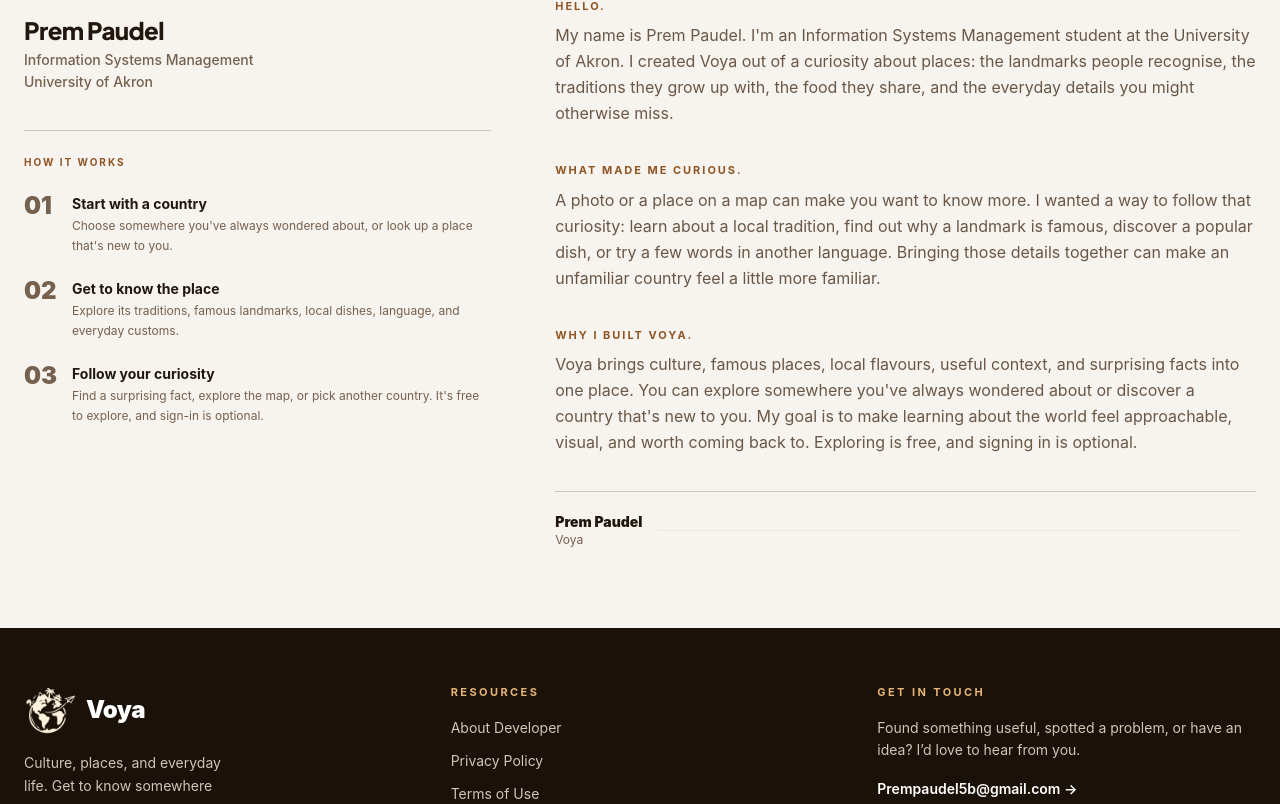
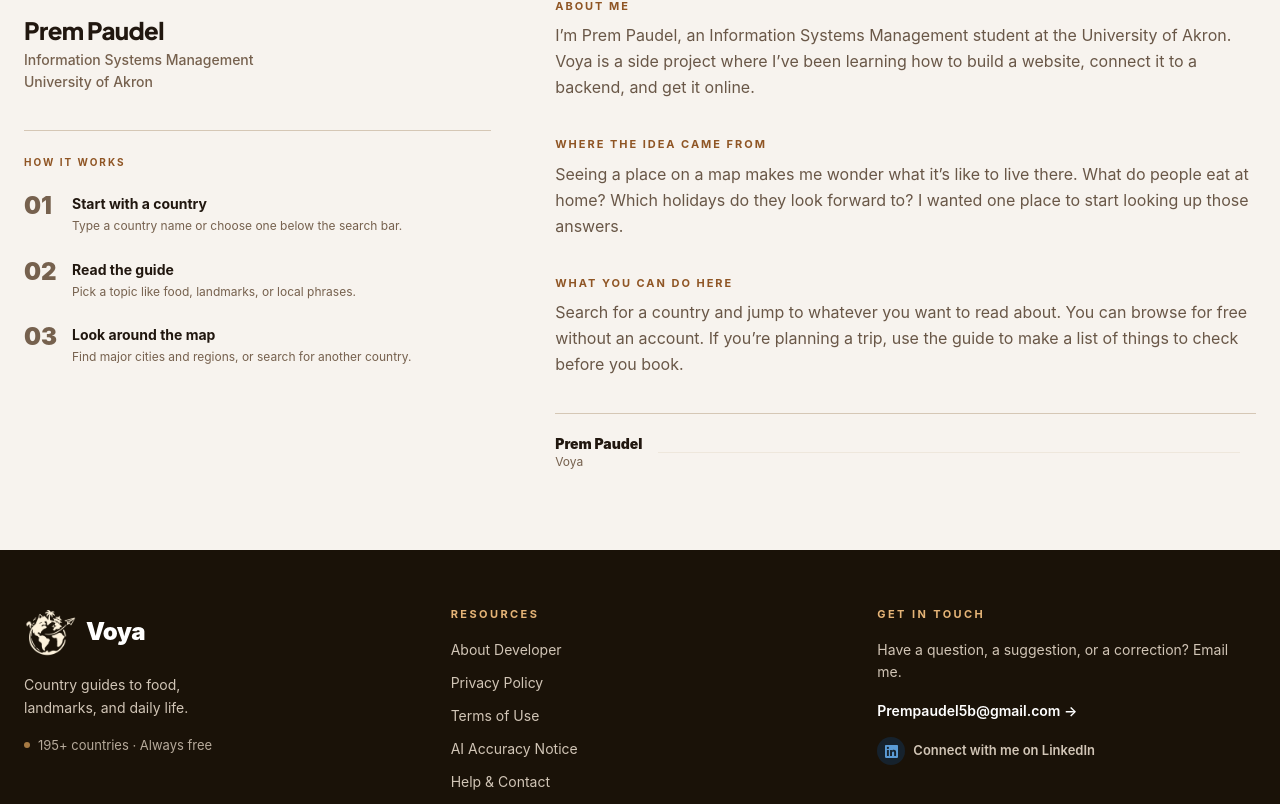
Before and after one commit to PremPaudel05/voya, a React (Vite) app: page /about-developer in a window 1280 px wide. Shown: the part 475-1279 px from the top of the page. Built offline with nearby package versions, Linux system fonts and the light colour scheme; no server answers.

Commit message:
Make Voya’s site copy clearer and more specific

```diff
--- a/index.html
+++ b/index.html
@@ -5,8 +5,8 @@
     <link rel="icon" type="image/png" sizes="64x64" href="/brand/voya-globe-icon.png" />
     <script src="/appearance.js"></script>
     <meta name="viewport" content="width=device-width, initial-scale=1.0" />
-    <title>Voya | Country Insights &amp; Culture</title>
-    <meta name="description" content="Explore countries through their culture, famous landmarks, food, language, and everyday life. Follow your curiosity with Voya. Free to explore, with optional sign-in." />
+    <title>Voya | Country Guides</title>
+    <meta name="description" content="Look up a country’s food, landmarks, holidays, and useful phrases. Voya’s country guides are free to read without an account." />
 
     <link rel="preconnect" href="https://fonts.googleapis.com">
     <link rel="preconnect" href="https://fonts.gstatic.com" crossorigin>
--- a/src/components/AboutSection.tsx
+++ b/src/components/AboutSection.tsx
@@ -4,17 +4,17 @@ const steps = [
   {
     step: "01",
     title: "Start with a country",
-    desc: "Choose somewhere you've always wondered about, or look up a place that's new to you.",
+    desc: "Type a country name or choose one below the search bar.",
   },
   {
     step: "02",
-    title: "Get to know the place",
-    desc: "Explore its traditions, famous landmarks, local dishes, language, and everyday customs.",
+    title: "Read the guide",
+    desc: "Pick a topic like food, landmarks, or local phrases.",
   },
   {
     step: "03",
-    title: "Follow your curiosity",
-    desc: "Find a surprising fact, explore the map, or pick another country. It's free to explore, and sign-in is optional.",
+    title: "Look around the map",
+    desc: "Find major cities and regions, or search for another country.",
   },
 ];
 
@@ -85,21 +85,21 @@ export function AboutSection() {
               transition={{ duration: 0.65, ease: [0.22, 1, 0.36, 1] }}
               className="text-2xl sm:text-3xl font-black text-ink leading-snug tracking-tight border-l-4 border-accent pl-6"
             >
-              I built Voya to explore what gives each country its character.
+              I built Voya for the questions a map can’t answer.
             </motion.div>
 
             {[
               {
-                label: "Hello.",
-                text: "My name is Prem Paudel. I'm an Information Systems Management student at the University of Akron. I created Voya out of a curiosity about places: the landmarks people recognise, the traditions they grow up with, the food they share, and the everyday details you might otherwise miss.",
+                label: "About me",
+                text: "I’m Prem Paudel, an Information Systems Management student at the University of Akron. Voya is a side project where I’ve been learning how to build a website, connect it to a backend, and get it online.",
               },
               {
-                label: "What made me curious.",
-                text: "A photo or a place on a map can make you want to know more. I wanted a way to follow that curiosity: learn about a local tradition, find out why a landmark is famous, discover a popular dish, or try a few words in another language. Bringing those details together can make an unfamiliar country feel a little more familiar.",
+                label: "Where the idea came from",
+                text: "Seeing a place on a map makes me wonder what it’s like to live there. What do people eat at home? Which holidays do they look forward to? I wanted one place to start looking up those answers.",
               },
               {
-                label: "Why I built Voya.",
-                text: "Voya brings culture, famous places, local flavours, useful context, and surprising facts into one place. You can explore somewhere you've always wondered about or discover a country that's new to you. My goal is to make learning about the world feel approachable, visual, and worth coming back to. Exploring is free, and signing in is optional.",
+                label: "What you can do here",
+                text: "Search for a country and jump to whatever you want to read about. You can browse for free without an account. If you’re planning a trip, use the guide to make a list of things to check before you book.",
               },
             ].map((para, i) => (
               <motion.div
--- a/src/components/Footer.tsx
+++ b/src/components/Footer.tsx
@@ -64,7 +64,7 @@ export function Footer() {
               <span className="text-2xl font-black text-white tracking-tight">Voya</span>
             </div>
             <p className="text-[14px] leading-relaxed text-muted max-w-[210px]">
-              Culture, places, and everyday life. Get to know somewhere new.
+              Country guides to food, landmarks, and daily life.
             </p>
             <div className="flex items-center gap-2">
               <div className="w-1.5 h-1.5 rounded-full bg-[#c49050] animate-pulse shrink-0" />
@@ -98,7 +98,7 @@ export function Footer() {
           <div className="flex flex-col gap-4">
             <span className="text-[11px] font-bold tracking-[0.22em] uppercase text-accent">Get in touch</span>
             <p className="text-[14px] text-muted leading-relaxed">
-              Found something useful, spotted a problem, or have an idea? I’d love to hear from you.
+              Have a question, a suggestion, or a correction? Email me.
             </p>
             <a
               href="mailto:Prempaudel5b@gmail.com"
@@ -163,21 +163,21 @@ export function Footer() {
 
       {open === 'accuracy' && (
         <Modal title="AI Accuracy Notice" onClose={() => setOpen(null)}>
-          <p>Voya uses advanced AI technology to generate travel insights. This technology is powerful, but it is not infallible.</p>
-          <p><strong>What this means for you:</strong></p>
+          <p>Voya uses AI to help write its country guides and trip plans. It can get details wrong or miss recent changes.</p>
+          <p><strong>What to double-check:</strong></p>
           <ul className="list-disc pl-5 space-y-2">
             <li>Information such as visa requirements, entry rules, currency exchange rates, and safety advisories can change rapidly. Always cross-check with official government or embassy sources.</li>
-            <li>Local phrases and translations are generally reliable, but regional dialects and nuances may vary.</li>
+            <li>Words and expressions can vary by region. Check with a local speaker if you’re unsure how to say something.</li>
             <li>Cost estimates are approximate and based on general knowledge. Actual prices may differ depending on season, location, and market conditions.</li>
-            <li>Historical or cultural facts are sourced from the model's training data, which has a knowledge cutoff and may not reflect very recent events.</li>
+            <li>Check a trusted source if you’re using a historical or cultural detail for school, work, or publication.</li>
           </ul>
-          <p>I'm continuously working to improve the quality and accuracy of the content. If you notice an error, please let me know at <a href="mailto:Prempaudel5b@gmail.com" className="text-accent underline">Prempaudel5b@gmail.com</a>.</p>
+          <p>If you spot a mistake, send the country name and the detail that looks wrong to <a href="mailto:Prempaudel5b@gmail.com" className="text-accent underline">Prempaudel5b@gmail.com</a>.</p>
         </Modal>
       )}
 
       {open === 'contact' && (
         <Modal title="Help & Contact" onClose={() => setOpen(null)}>
-          <p>I'm building Voya to make discovering countries and cultures more accessible. I'd love to hear what sparked your curiosity.</p>
+          <p>If something on Voya isn’t working, email me and tell me what you were trying to do.</p>
           <div className="bg-surface-alt rounded-xl p-4 space-y-1">
             <div className="text-[10px] font-bold uppercase tracking-widest text-accent">Email me</div>
             <a href="mailto:Prempaudel5b@gmail.com" className="text-ink font-semibold hover:text-accent transition-colors">
@@ -186,10 +186,10 @@ export function Footer() {
           </div>
           <p><strong>Common questions:</strong></p>
           <ul className="list-disc pl-5 space-y-2">
-            <li><strong>Is Voya free?</strong> Yes, always. Country insights are free, with no subscription. Account creation and sign-in are optional for exploring. Sign in to save your search history or use the optional trip planner.</li>
-            <li><strong>How accurate is the information?</strong> Generally reliable, but AI can make mistakes. See the AI Accuracy Notice for details.</li>
+            <li><strong>Is Voya free?</strong> Yes. You can read the guides without an account. Sign in if you want to save searches or use the trip planner.</li>
+            <li><strong>How accurate is the information?</strong> AI can make mistakes. See the AI Accuracy Notice for what to double-check.</li>
             <li><strong>Can I suggest a feature?</strong> Absolutely. Email me with your idea.</li>
-            <li><strong>I found incorrect information.</strong> Please report it via email so I can investigate and improve.</li>
+            <li><strong>I found incorrect information.</strong> Email me the country name and what needs correcting.</li>
           </ul>
           <p className="text-muted">I aim to respond within 48 hours.</p>
         </Modal>
--- a/src/components/Hero.tsx
+++ b/src/components/Hero.tsx
@@ -111,19 +111,19 @@ export function Hero({ onSearch, isLoading }: HeroProps) {
             <div className="flex items-center gap-2.5 mb-7">
               <div className="h-px w-8 bg-brand" />
               <span className="text-[11px] font-bold tracking-[0.22em] uppercase text-accent">
-                Country insights & culture
+                Country guides
               </span>
             </div>
 
             {/* Headline */}
             <h1 className="font-black leading-[1.0] tracking-[-0.03em] mb-6"
               style={{ fontSize: 'clamp(3rem, 6vw, 5.2rem)' }}>
-              Curious about somewhere?<br />
-              <span className="discovery-gradient">Start here.</span>
+              Get to know<br />
+              <span className="discovery-gradient">a country.</span>
             </h1>
 
             <p className="text-muted text-lg leading-relaxed mb-9 max-w-[480px]">
-              Pick a country to learn about its food, culture, places to visit, and everyday life.
+              Look up a country to see what people eat, what they celebrate, and what you can visit.
             </p>
 
             {/* Search */}
@@ -238,7 +238,7 @@ export function Hero({ onSearch, isLoading }: HeroProps) {
             {/* Subtle top label */}
             <div className="flex items-center gap-2 mb-3">
               <div className="w-1.5 h-1.5 rounded-full bg-brand animate-pulse" />
-              <span className="text-[10px] font-bold tracking-[0.2em] uppercase text-accent">Places to discover</span>
+              <span className="text-[10px] font-bold tracking-[0.2em] uppercase text-accent">Cities on the map</span>
             </div>
             <div className="lg:max-h-none max-h-[260px] overflow-hidden">
               <WorldMap
--- a/src/components/LandingFeatures.tsx
+++ b/src/components/LandingFeatures.tsx
@@ -3,14 +3,14 @@ import { motion } from 'framer-motion';
 import { Map, Users, Landmark, Utensils, MessageCircle, DollarSign, Calendar, Sparkles } from 'lucide-react';
 
 const features = [
-  { icon: Users,         title: "Culture & Everyday Life",   description: "Find out how people celebrate, spend their days, and welcome visitors.", num: "01" },
-  { icon: Landmark,      title: "Famous Places & Landmarks", description: "Get the stories behind the places you know and find a few you haven’t heard of.", num: "02" },
-  { icon: Utensils,      title: "Food & Local Flavours",      description: "See what’s on the menu, from street food to dishes shared around the table.", num: "03" },
-  { icon: MessageCircle, title: "Language & Local Phrases",   description: "Learn a greeting, say thank you, and try a few useful phrases.", num: "04" },
-  { icon: Map,           title: "Geography & Nature",        description: "Explore the mountains, coastlines, cities, and landscapes that shape local life.", num: "05" },
-  { icon: Calendar,      title: "Seasons & Festivals",       description: "See how the country changes through the year and what people celebrate.", num: "06" },
-  { icon: DollarSign,    title: "Local Costs & Currency",    description: "Get a feel for everyday prices, from a cup of coffee to a place to stay.", num: "07" },
-  { icon: Sparkles,      title: "Surprising Country Facts",  description: "Find something unexpected to remember or share with a friend.", num: "08" },
+  { icon: Users,         title: "Culture & Everyday Life",   description: "Read about local customs, family life, and what to know as a guest.", num: "01" },
+  { icon: Landmark,      title: "Famous Places & Landmarks", description: "See where landmarks are and why people visit them.", num: "02" },
+  { icon: Utensils,      title: "Food",      description: "Read about street food and dishes people make at home.", num: "03" },
+  { icon: MessageCircle, title: "Language & Local Phrases",   description: "Learn how to say hello, thank someone, or ask for help.", num: "04" },
+  { icon: Map,           title: "Geography & Nature",        description: "See where major cities are and what the landscape looks like.", num: "05" },
+  { icon: Calendar,      title: "Seasons & Festivals",       description: "Find out what the weather is like by season and when festivals take place.", num: "06" },
+  { icon: DollarSign,    title: "Local Costs & Currency",    description: "Check the local currency and estimated prices for meals and lodging.", num: "07" },
+  { icon: Sparkles,      title: "Quick Facts",  description: "Read a few short facts about the country.", num: "08" },
 ];
 
 export function LandingFeatures() {
@@ -52,11 +52,11 @@ export function LandingFeatures() {
         >
           <div className="flex items-center gap-2.5 mb-4">
             <div className="h-px w-8 bg-brand" />
-            <span className="text-[11px] font-bold tracking-[0.22em] uppercase text-accent">Inside each country</span>
+            <span className="text-[11px] font-bold tracking-[0.22em] uppercase text-accent">Country guides</span>
           </div>
           <h2 className="text-4xl sm:text-5xl font-black tracking-tight text-ink leading-[1.05] max-w-2xl">
-            Get to know a country,<br />
-            <span className="discovery-gradient">one detail at a time.</span>
+            What’s in<br />
+            <span className="discovery-gradient">each guide?</span>
           </h2>
         </motion.div>
 
@@ -91,7 +91,7 @@ export function LandingFeatures() {
         <div className="max-w-7xl mx-auto px-6 py-16 flex flex-col sm:flex-row items-center justify-between gap-6">
           <div>
             <h3 className="text-2xl font-black text-ink mb-1">Have another country in mind?</h3>
-            <p className="text-muted text-sm">Search for a place you’ve always wondered about. No account needed.</p>
+            <p className="text-muted text-sm">You can browse any guide without signing in.</p>
           </div>
           <a
             href="#country-search"
--- a/src/pages/CountryPage.tsx
+++ b/src/pages/CountryPage.tsx
@@ -62,7 +62,7 @@ export default function CountryPage() {
         const msg = err instanceof Error ? err.message : 'Unknown error';
         setError(msg.toLowerCase().includes('timed out')
           ? 'The request took too long. Please try again.'
-          : 'Could not load travel insights. Please try again later.');
+          : 'Couldn’t load the country guide. Please try again later.');
       })
       .finally(() => { if (active) setIsLoading(false); });
     return () => { active = false; };
@@ -134,7 +134,7 @@ export default function CountryPage() {
                 <p className="text-subtle text-sm leading-relaxed mb-8 max-w-xs mx-auto">
                   {error.includes('valid country')
                     ? `"${decoded}" doesn't match any country in our database. Check the spelling or try a different name.`
-                    : 'We had trouble loading insights for this destination. It might be a temporary issue.'}
+                    : 'The country guide didn’t load. Try again in a moment.'}
                 </p>
 
                 {/* Suggestions if invalid country */}
```
